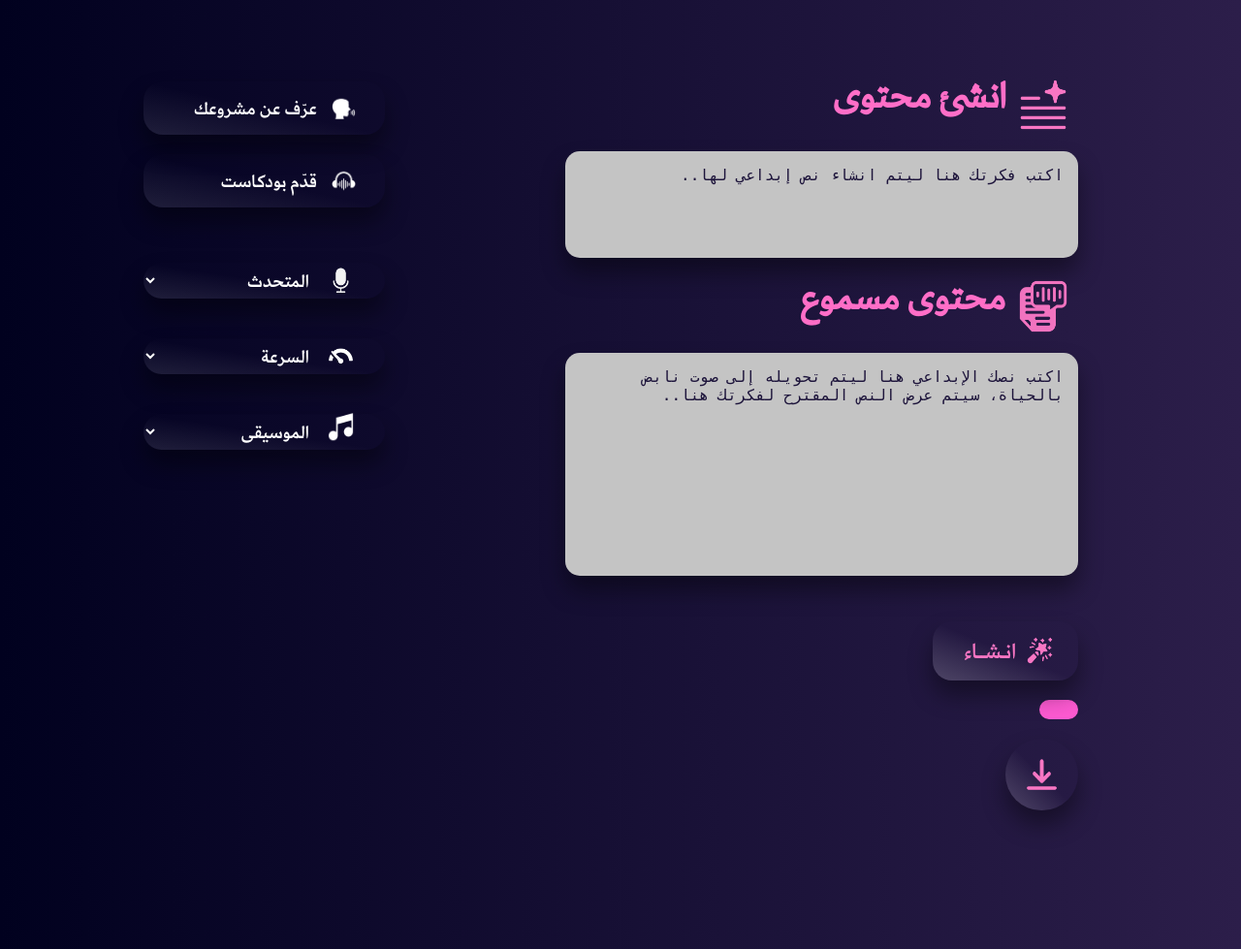
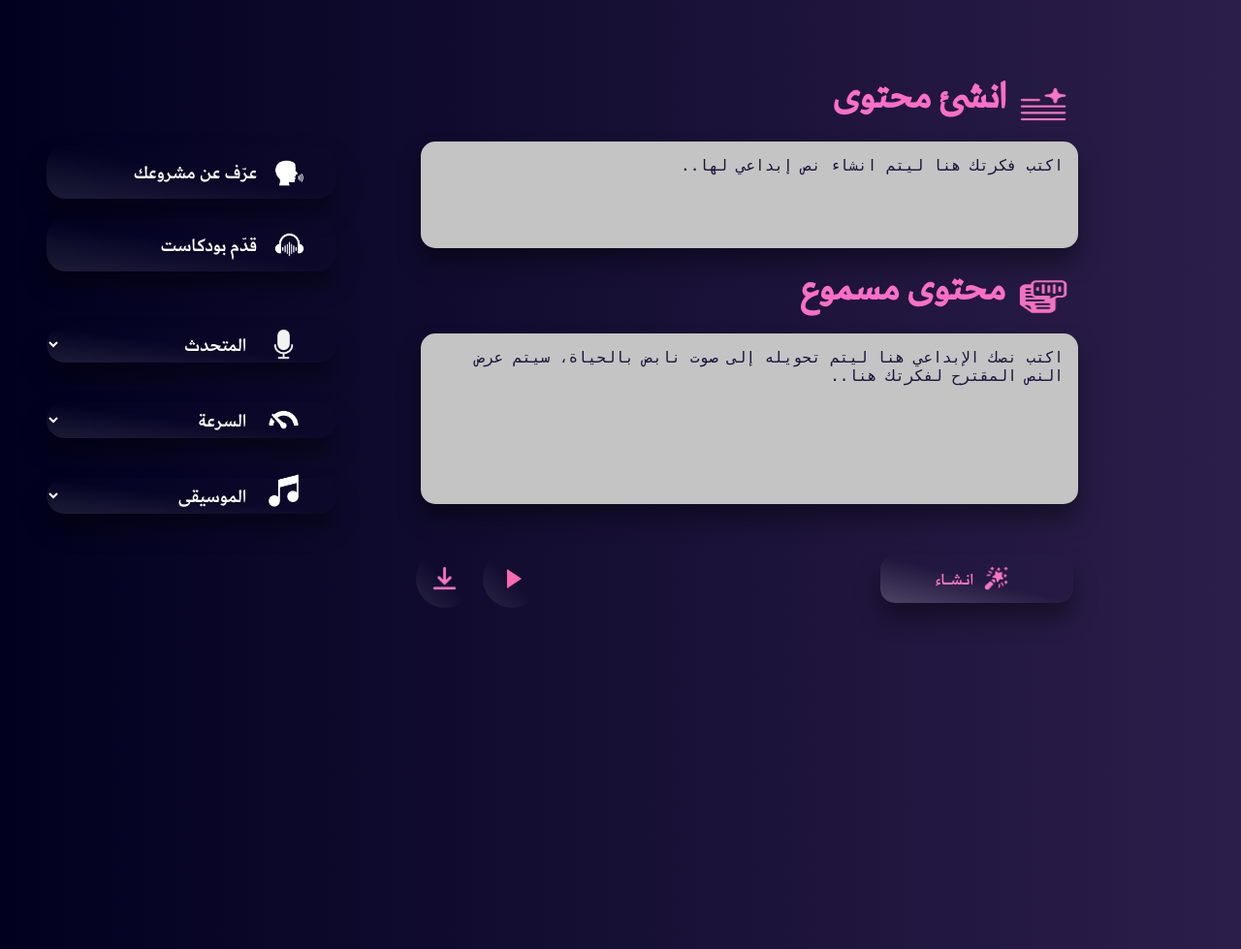
Before and after one commit to fatimahmji/RenanPlatform, a Flask app: template templates/model.html in a window 1280 px wide. Shown: the part 84-1063 px from the top of the page at 97% size. Run offline with Flask 3, Linux system fonts and the light colour scheme; the template is opened without the code that fills it, so the values that code supplies are empty.

Commit message:
Update styles.css

```diff
--- a/static/css/styles.css
+++ b/static/css/styles.css
@@ -1,12 +1,12 @@
 /* Font faces for custom fonts */
 @font-face {
     font-family: 'Amariya';
-    src: url('../font/Amariya.Arabic.Font/Amariya-Regular.otf') format('opentype');
+    src: url('./font/Amariya.Arabic.Font/Amariya-Regular.otf') format('opentype');
 }
 
 @font-face {
     font-family: 'Amariya-bold';
-    src: url('../font/Amariya.Arabic.Font/Amariya-Heavy.otf') format('opentype');
+    src: url('./font/Amariya.Arabic.Font/Amariya-Heavy.otf') format('opentype');
 }
 
 /* Custom scrollbar styles */
@@ -25,8 +25,7 @@
 }
 
 /* Body and HTML styles */
-body,
-html {
+body, html {
     height: 100%;
     width: 100%;
     margin: 0;
@@ -42,32 +41,32 @@
     padding: 0;
     margin: 0;
     display: flex;
-    justify-content: flex-end;
-    /* Align items to the right */
-    height: 60px;
-    /* Adjust height to match the style */
+    justify-content: flex-end; /* Align items to the right */
+    height: 60px; /* Adjust height to match the style */
     margin-right: 15px;
 }
 
 /* Individual menu item styles */
 nav ul li {
     display: inline-block;
-    margin: 0 20px;
-    /* Adjust spacing between items */
+    margin: 0 20px; /* Adjust spacing between items */
     position: relative;
 }
 
 /* Link styles */
 nav ul li a {
-    color: #f2f2f2;
-    /* White text color */
+    color: #f2f2f2; /* White text color */
     text-decoration: none;
     font-size: 24px;
     font-family: 'Amariya-bold', serif;
-    padding: 20px 0;
-    /* Space around text */
+    padding: 20px 0; /* Space around text */
     display: block;
     transition: color 0.3s ease;
+}
+
+/* Hover effect */
+nav ul li a:hover {
+    color: #ff6ec7; /* Hover color */
 }
 
 /* Hover effect */
@@ -108,7 +107,7 @@
     left: 50%;
     width: 0;
     height: 2px; /* Height of the line */
-    background-color: #ffffff; /* Line color */
+    background-color: #f8a2d7; /* Line color */
     transition: all 0.3s ease;
     transform: translateX(-50%);
 }
@@ -176,7 +175,6 @@
     }
 }
 
-
 /* Logo styles in header */
 .logo {
     display: inline;
@@ -190,17 +188,14 @@
 .main-content {
     display: flex;
     align-items: center;
-    gap: 50px;
-    /* Adjust space between image and text */
-    max-width: 1200px;
-    /* Set a max-width to align with your design */
+    gap: 50px; /* Adjust space between image and text */
+    max-width: 1200px; /* Set a max-width to align with your design */
     margin-top: -50px;
 }
 
 /* Image container */
 .main-img {
-    flex-shrink: 0;
-    /* Prevent the image from shrinking */
+    flex-shrink: 0; /* Prevent the image from shrinking */
     max-width: 42%;
     justify-content: left;
     margin-left: -30px;
@@ -216,8 +211,7 @@
 
 /* Text container */
 .main-text {
-    max-width: 60%;
-    /* Span text takes 60% of the width */
+    max-width: 60%; /* Span text takes 60% of the width */
     text-align: right;
     margin-top: 25px;
 }
@@ -227,17 +221,14 @@
     display: block;
     font-size: 72px;
     margin-bottom: 20px;
-    line-height: 1.2;
-    /* Adjust line height for better readability */
+    line-height: 1.2; /* Adjust line height for better readability */
 }
 
 /* Button container under the text */
 .buttons-container {
     display: flex;
-    justify-content: flex-start;
-    /* Align buttons to the left in RTL layout */
-    gap: 23px;
-    /* Space between buttons */
+    justify-content: flex-start; /* Align buttons to the left in RTL layout */
+    gap: 23px; /* Space between buttons */
     margin-top: 30px;
 }
 
@@ -264,7 +255,7 @@
 
 /* Secondary button ("اكتشف خدماتنا") */
 .secondary-button {
-    background: linear-gradient(to right top, rgb(255, 255, 255, 0.1), rgba(255, 255, 255, 0), rgba(255, 255, 255, 0));
+    background: linear-gradient(to right top, rgb(255, 255, 255,0.1), rgba(255, 255, 255, 0),rgba(255, 255, 255, 0));
     color: #ff6ec7;
     box-shadow: -8px 8px 20px rgba(0, 0, 0, 0.5);
 }
@@ -303,15 +294,10 @@
     padding: 9%;
 }
 
-.tts-buttons-div {
-    width: 40%;
-    align-items: right;
-    padding: 9%;
-}
 
 .input-textarea {
     background-color: #d4d3d7;
-    color: #1d143b;
+    color:#1d143b;
     box-shadow: 0 15px 25px rgba(0, 0, 0, 0.4);
     width: 300px;
     height: 200px;
@@ -357,7 +343,7 @@
 }
 
 
-.card-services {
+.card-services{
     border-radius: 40px;
     box-shadow: 0 15px 25px rgba(0, 0, 0, 0.4);
     padding: 30px;
@@ -365,7 +351,7 @@
     width: 20%;
     transition: transform 0.3s ease, box-shadow 0.3s ease;
     max-width: 300px;
-    background: linear-gradient(to right top, rgb(255, 255, 255, 0.1), rgba(255, 255, 255, 0), rgba(255, 255, 255, 0));
+    background: linear-gradient(to right top, rgb(255, 255, 255,0.1), rgba(255, 255, 255, 0),rgba(255, 255, 255, 0));
 }
 
 /* Special styling for 'soon' cards */
@@ -426,33 +412,29 @@
 /* Section title container styling */
 .section-title-services {
     display: flex;
-    justify-content: flex-start;
-    /* Align items to the right */
-    align-items: center;
-    /* Center align vertically */
+    justify-content: flex-start; /* Align items to the right */
+    align-items: center; /* Center align vertically */
     margin-bottom: 20px;
     margin-right: 90px;
 }
 
 .soon-text {
     margin-left: 10px;
-    width: 10%;
+    width:10%;
     display: inline-block;
     margin-right: 5%;
 }
 
 .soon-divider {
-    width: 70%;
-    /* Adjust this value to control the width of the divider */
-    height: auto;
-    /* Ensure the height is automatically adjusted */
+    width: 70%; /* Adjust this value to control the width of the divider */
+    height: auto; /* Ensure the height is automatically adjusted */
     display: inline-block;
     margin-top: 15px;
 }
 
 
 /* Remove right margin for the last card in the row */
-.card-row-services>div:last-child {
+.card-row-services > div:last-child {
     margin-right: 0;
 }
 
@@ -469,7 +451,7 @@
 
 /* Individual about card styling */
 .card-about {
-    background: linear-gradient(to right top, rgb(255, 255, 255, 0.1), rgba(255, 255, 255, 0), rgba(255, 255, 255, 0));
+    background: linear-gradient(to right top, rgb(255, 255, 255,0.1), rgba(255, 255, 255, 0),rgba(255, 255, 255, 0));
     border-radius: 20px;
     box-shadow: 0 15px 25px rgba(0, 0, 0, 0.4);
     padding: 30px;
@@ -528,7 +510,7 @@
 
 /* Individual contact card styling */
 .card {
-    background: linear-gradient(to right top, rgb(255, 255, 255, 0.1), rgba(255, 255, 255, 0), rgba(255, 255, 255, 0));
+    background: linear-gradient(to right top, rgb(255, 255, 255,0.1), rgba(255, 255, 255, 0),rgba(255, 255, 255, 0));
     border-radius: 20px;
     padding: 60px 20px 20px 20px;
     width: 200px;
@@ -603,7 +585,7 @@
     padding: 20px;
     max-width: 1200px;
     margin: auto;
-    margin-top: -5%;
+    margin-top:-5%;
 }
 
 .tts-inputs-div {
@@ -612,8 +594,13 @@
 }
 
 .tts-buttons-div {
-    flex: 1;
+    flex: 0.8;
     text-align: center;
+    margin-top: 5.5%;
+    margin-right: 50px;
+    width: 40%;
+    align-items: right;
+    padding: 9%;
 }
 
 .tts-icons {
@@ -628,20 +615,15 @@
     border: none;
     border-radius: 15px;
     margin-top: 10px;
-    background-color: #C4C4C4;
-    /* Light gray background for text areas */
-    color: #181238;
-    /* Dark text color for readability */
+    background-color: #C4C4C4; /* Light gray background for text areas */
+    color: #181238; /* Dark text color for readability */
     font-size: 16px;
-    resize: none;
-    /* Prevents resizing */
-    overflow-y: hidden;
-    /* Removes the scrollbar */
+    resize: none; /* Prevents resizing */
+    overflow-y: hidden; /* Removes the scrollbar */
 }
 
 button {
-    background-color: #FC5AD1;
-    /* Vibrant pink color */
+    background-color: #FC5AD1; /* Vibrant pink color */
     border: none;
     border-radius: 15px;
     padding: 10px 20px;
@@ -656,73 +638,52 @@
 }
 
 button:hover {
-    background-color: #FF69B4;
-    /* Slightly darker pink on hover */
-}
-
-#download-link,
-#audio-result {
-    display: block;
-    text-align: center;
-    color: #FF8DD1;
-    /* Pink color */
-}
-
-.audio-res {
-    display: inline;
+    background-color: #FF69B4; /* Slightly darker pink on hover */
 }
 
 .tts-buttons-div button {
-    width: 100%;
+    width: 150%;
     margin-bottom: 15px;
 }
 
 .tts-buttons-div select {
     width: 100%;
-    padding-right: 30%;
+    padding-right:30%;
     padding-left: 5%;
     border: none;
     font-size: 25px;
     font-family: 'Amariya-Bold';
-    background: linear-gradient(to right top, rgb(255, 255, 255, 0.1), rgba(255, 255, 255, 0), rgba(255, 255, 255, 0));
+    background: linear-gradient(to right top, rgb(255, 255, 255,0.1), rgba(255, 255, 255, 0),rgba(255, 255, 255, 0));
     border-radius: 20px;
     box-shadow: 0 15px 25px rgba(0, 0, 0, 0.4);
     margin-bottom: 20px;
-    /* appearance: ; */
 }
 
-.select-container {
+.select-container{
     position: relative;
     display: inline-block;
-    width: 100%;
-    /* Adjust width as needed */
+    width: 150%; /* Adjust width as needed */
 }
-
-.drop-icon {
+.drop-icon{
     position: absolute;
     right: 13%;
     top: 24%;
     transform: translateY(-50%);
-    pointer-events: none;
-    /* Prevent click events */
-    width: 11%;
-    /* Adjust the size of the icon */
+    pointer-events: none; /* Prevent click events */
+    width: 11%; /* Adjust the size of the icon */
 }
 
 select:focus {
     outline: none;
 }
 
-.tts-buttons-div button,
-.tts-buttons-div select {
+.tts-buttons-div button, .tts-buttons-div select {
     border: none;
     color: white;
 }
 
-.tts-buttons-div button:hover,
-.tts-buttons-div select:hover {
-    background-color: #401C61;
-    /* Slightly lighter purple on hover */
+.tts-buttons-div button:hover, .tts-buttons-div select:hover {
+    background-color: #401C61; /* Slightly lighter purple on hover */
 }
 
 .tts-buttons-div .tts-icons {
@@ -738,8 +699,7 @@
 }
 
 .tts-buttons-div select option {
-    background-color: #0d092b;
-    /* Dark purple */
+    background-color: #0d092b; /* Dark purple */
     color: white;
     font-family: 'Amariya';
 }
@@ -752,7 +712,7 @@
     justify-content: right;
     font-size: 25px;
     font-family: 'Amariya-Bold';
-    background: linear-gradient(to right top, rgb(255, 255, 255, 0.1), rgba(255, 255, 255, 0), rgba(255, 255, 255, 0));
+    background: linear-gradient(to right top, rgb(255, 255, 255,0.1), rgba(255, 255, 255, 0),rgba(255, 255, 255, 0));
     border-radius: 20px;
     box-shadow: 0 15px 25px rgba(0, 0, 0, 0.4);
 }
@@ -765,53 +725,102 @@
 }
 
 .results {
-    display: inline;
+    display: flex;
+    align-items: center;
+    justify-content: space-between;
+    width: 100%;
+    padding: 0 20px;
 }
 
 .create-btn {
-    position: relative;
     display: flex;
     align-items: center;
     justify-content: center;
-    font-size: 30px;
+    font-size: 22px;
     color: #f876c3;
     font-family: 'Amariya-Bold';
-    background: linear-gradient(to right top, rgb(255, 255, 255, 0.2), rgba(255, 255, 255, 0), rgba(255, 255, 255, 0));
-    border-radius: 20px;
+    background: linear-gradient(to right top, rgba(255, 255, 255, 0.2), rgba(255, 255, 255, 0), rgba(255, 255, 255, 0));
+    border-radius: 15px;
     box-shadow: 0 15px 25px rgba(0, 0, 0, 0.4);
-    width: 30%;
-    padding-top: -10%;
-    padding-bottom: -10%;
+    width: 40%;
+    height: 7.5%;
+    padding: 10px 20px;
+    margin-right: -15px;
+    border: none;
+    cursor: pointer;
 }
 
 .create-btn img {
-    width: 25%;
-    height: 25%;
-    margin-left: 10%;
-    margin-right: -5%;
+    width: 25px;
+    height: 25px;
+    margin-right: 10px;
+}
+
+.custom-audio-player {
+    display: inline-block;
+    margin: 0 10px;
+}
+
+.play-button {
+    width: 60px;
+    height: 60px;
+    background: linear-gradient(to right top, rgba(255, 255, 255, 0.1), rgba(255, 255, 255, 0), rgba(255, 255, 255, 0));
+    border-radius: 50%;
+    border: none;
+    display: flex;
+    justify-content: center;
+    align-items: center;
+    cursor: pointer;
+    padding: 0;
+    margin-right: 180%;
+    margin-left: 48px;
+}
+
+.play-icon {
+    width: 0;
+    height: 0;
+    border-left: 15px solid #ff69b4;
+    border-top: 10px solid transparent;
+    border-bottom: 10px solid transparent;
+    margin-left: 5px;
 }
 
 .download-btn {
-    position: relative;
+    width: 60px;
+    height: 60px;
+    background: linear-gradient(to right top, rgba(255, 255, 255, 0.1), rgba(255, 255, 255, 0), rgba(255, 255, 255, 0));
+    border-radius: 50%;
+    border: none;
     display: flex;
+    justify-content: center;
     align-items: center;
-    font-size: 30px;
-    color: #f876c3;
-    font-family: 'Amariya-Bold';
-    background: linear-gradient(to right top, rgb(255, 255, 255, 0.2), rgba(255, 255, 255, 0), rgba(255, 255, 255, 0));
-    border-radius: 80%;
-    box-shadow: 0 15px 25px rgba(0, 0, 0, 0.4);
-    width: 15%;
-    height: 10%;
+    cursor: pointer;
+    padding: 0;
+    margin-left: -33%;
 }
 
 .download-btn img {
-    width: 95%;
+    width: 25px;
+    height: 25px;
+}
+
+#download-link, #audio-result {
+    display: block;
+    text-align: center;
+    color: #FF8DD1;
+}
+
+.audio-res {
+    display: none;
+}
+
+.input-textarea{
+    width: 130%;
+    height: 30%
 }
 
 .no-scroll {
-    overflow: hidden;
-    /* Removes scrollbar */
+    overflow: hidden; /* Removes scrollbar */
 }
 
 
```
